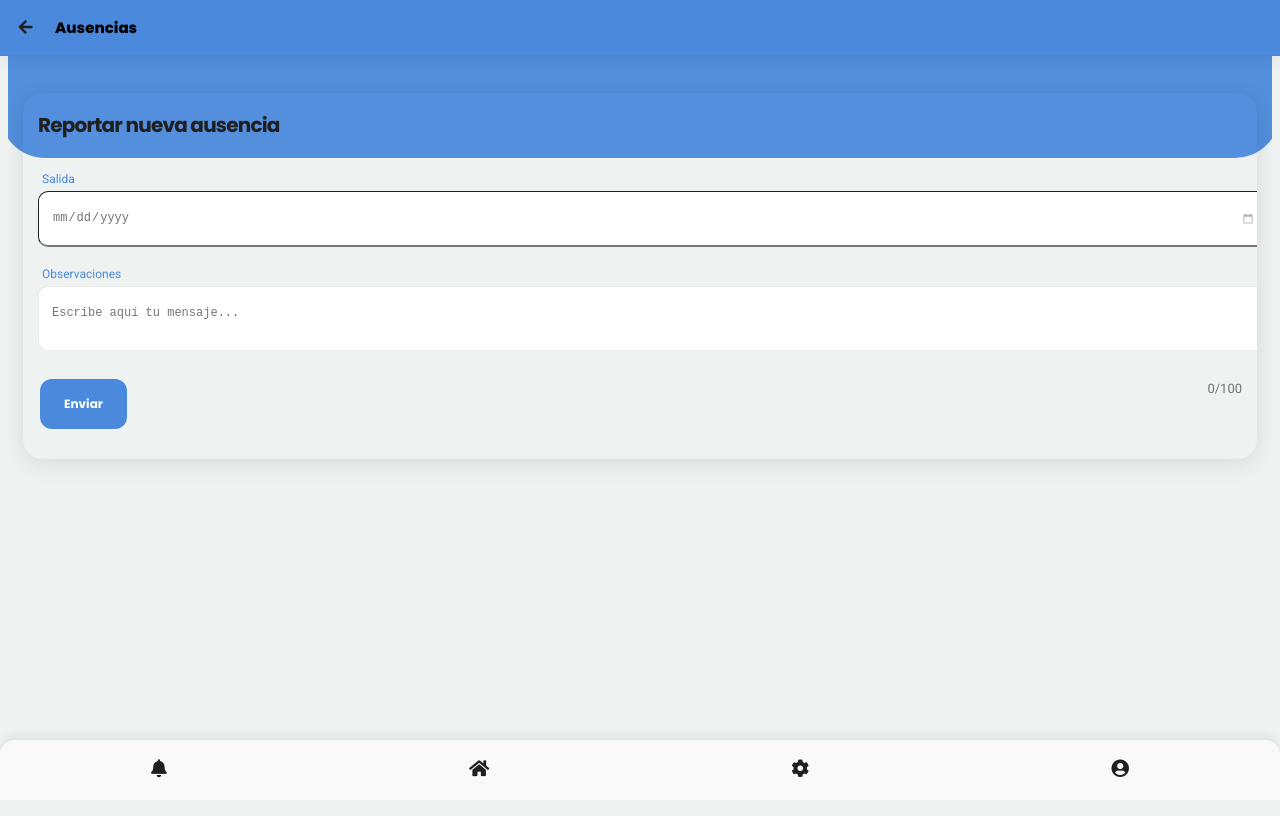
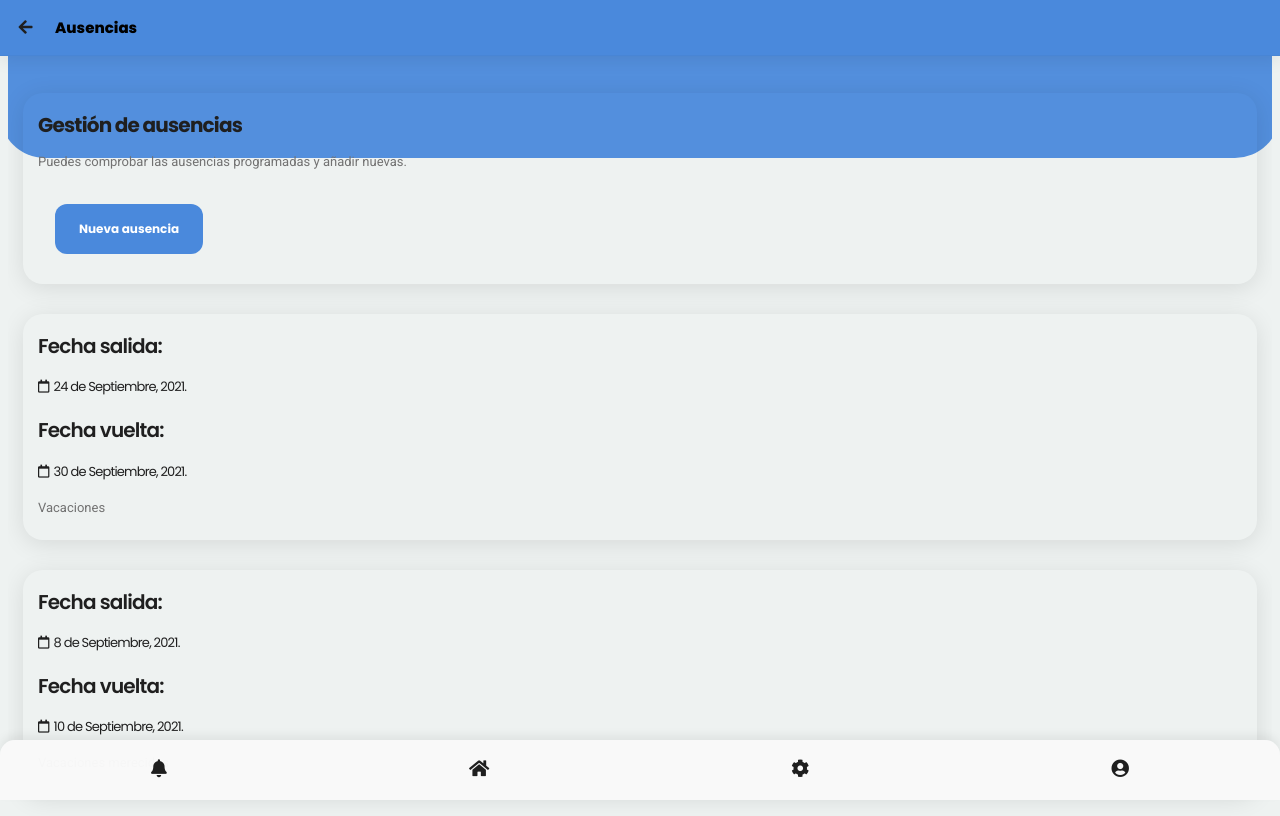
Before and after one commit to sseunie/alloro_pwa, a Vue app: page /#/absences in a window 1280 px wide. Shown: the top 816 px of the page. Built offline with nearby package versions, Linux system fonts and the light colour scheme; data requests are answered from the project's data file; sample sign-in values are in the browser's storage.

Commit message:
AbsencesForm shows new absence form when button clicked and list of absences implemented.

```diff
--- a/json-server/db.json
+++ b/json-server/db.json
@@ -148,17 +148,19 @@
   ],
   "absences": [
     {
-      "id": 1,
+      "startDate": "2021-09-08T00:00:00.000Z",
+      "finishDate": "2021-09-10T00:00:00.000Z",
+      "observations": "Vacaciones merecidas",
       "userId": "1",
-      "startDate": "2020-04-09T10:28:00Z",
-      "finishDate": "2020-04-11T15:30:00Z",
-      "observations": "Nada más que decir."
+      "createdDate": "2021-09-06T15:54:16.233Z",
+      "id": 1
     },
     {
-      "startDate": "2021-09-09T00:00:00.000Z",
-      "finishDate": "2021-09-12T00:00:00.000Z",
-      "observations": "Me voy de vacaciones",
+      "startDate": "2021-09-24T00:00:00.000Z",
+      "finishDate": "2021-09-30T00:00:00.000Z",
+      "observations": "Vacaciones",
       "userId": "1",
+      "createdDate": "2021-09-06T15:54:37.880Z",
       "id": 2
     }
   ]
--- a/src/components/home-components/Absences.vue
+++ b/src/components/home-components/Absences.vue
@@ -1,16 +1,71 @@
 <template>
     <AbsencesForm />
+    <div
+        v-for="absence in absences.sort(compareDates)"
+        :key="absence.id"
+        class="card card-style my-3">
+        <div class="content">
+            <div class="float-start mb-3 fecha-salida">
+                <h3 class="font-600 mb-n1">Fecha salida:</h3>
+                <h4 class="font-400 font-13 mb-n1 my-3"><i class="far fa-calendar"></i>{{ getDate(absence.startDate) }}</h4>
+            </div>
+            <div class="float-right mb-3">
+                <h3 class="font-600 mb-n1">Fecha vuelta:</h3>
+                <h4 class="font-400 font-13 mb-n1 my-3"><i class="far fa-calendar"></i>{{ getDate(absence.finishDate) }}</h4>
+            </div>
+            <p>{{ absence.observations }}</p>
+        </div>
+    </div>
 </template>
 
 <script>
 
 import AbsencesForm from "@/components/home-components/AbsencesForm";
+import api from "@/scripts/api";
+
+const months = ["Enero", "Febrero", "Marzo", "Abril", "Mayo", "Junio",
+    "Julio", "Agosto", "Septiembre", "Octubre", "Noviembre", "Diciembre"]
+
 export default {
     name: "Absences",
     components: {AbsencesForm},
+    data: () => ({
+        absences: [],
+        dateStart: '',
+        dateFinish: '',
+    }),
+    created() {
+        api.getAbsences().then(r => {
+            this.absences = r.data
+        })
+    },
+    methods: {
+        getDate(date) {
+            const fullDate = new Date(date)
+            console.log(fullDate)
+            const month = months[fullDate.getMonth()]
+            return `${fullDate.getDate()} de ${month}, ${fullDate.getFullYear()}.`
+        },
+
+        compareDates(a, b) {
+            if ( a.createdDate > b.createdDate ){
+                return -1
+            }
+            if ( a.createdDate < b.createdDate ){
+                return 1
+            }
+            return 0
+        }
+    }
 }
 </script>
 
 <style scoped>
+.fecha-salida {
+    margin-right: 20px !important;
+}
 
+i {
+    margin-right: 5px;
+}
 </style>
--- a/src/components/home-components/AbsencesForm.vue
+++ b/src/components/home-components/AbsencesForm.vue
@@ -1,10 +1,18 @@
 <template>
     <div class="card card-style">
         <div class="content mb-0">
-            <h3>Reportar nueva ausencia</h3>
-            <p>
-            </p>
+            <h3>Gestión de ausencias</h3>
+            <p>Puedes comprobar las ausencias programadas y añadir nuevas.</p>
 
+            <div v-if="!showForm">
+                <button
+                    @click="showForm = true"
+                    class="btn btn-full btn-margins bg-highlight rounded-sm btn-m text-uppercase font-900 mx-auto my-4 btn-send"
+                >Nueva ausencia</button>
+            </div>
+
+
+            <div v-if="showForm">
                 <div class="input-style has-borders no-icon mb-4">
                     <label for="startDate" class="color-highlight">Salida</label>
                     <input v-model="startDate" type="date" :max="maxDate" :min="today" class="form-control" id="startDate">
@@ -24,7 +32,6 @@
                         placeholder="Escribe aquí tu mensaje..."></textarea>
                 </div>
                 <p class="char-counter" :class="bodyLength > 100 && 'color-red-dark'">{{ bodyLength }}/100</p>
-        </div>
 
                 <p v-if="generalError" class="color-red-dark text-center my-2">Debes seleccionar las fechas de salida y vuelta</p>
                 <p v-if="dateError" class="color-red-dark text-center my-2">La fecha de vuelta no puede ser igual o anterior a la de salida</p>
@@ -32,8 +39,11 @@
 
                 <button
                     @click="send"
-            class="btn btn-full btn-margins bg-highlight rounded-sm btn-m text-uppercase font-900 mx-auto mb-4 btn-send"
+                    class="btn btn-full btn-margins bg-highlight rounded-sm btn-m text-uppercase font-900 mx-auto my-4 btn-send"
                 >Enviar</button>
+            </div>
+
+        </div>
     </div>
 
     <div
@@ -65,6 +75,7 @@ const day = date.getDate()
 export default {
     name: "AbsencesForm",
     data: () => ({
+        showForm: false,
         startDate: null,
         finishDate: null,
         body: '',
@@ -107,9 +118,11 @@ export default {
                     startDate: new Date(this.startDate),
                     finishDate: new Date(this.finishDate),
                     observations: this.body,
-                    userId: localStorage.getItem('userid')
+                    userId: localStorage.getItem('userid'),
+                    createdDate: new Date()
                 }).then(() => {
                     this.success = true
+                    this.showForm = false
                 })
             }
         }
--- a/src/scripts/api.js
+++ b/src/scripts/api.js
@@ -36,6 +36,10 @@ export default {
 
     createAbsence(data) {
         return globalAxios.post(`${API_URL}/absences`, data, config())
+    },
+
+    getAbsences() {
+        return globalAxios.get(`${API_URL}/absences`, config())
     }
 }
 
```
Lines whose indentation alone changed are shown as unchanged.
